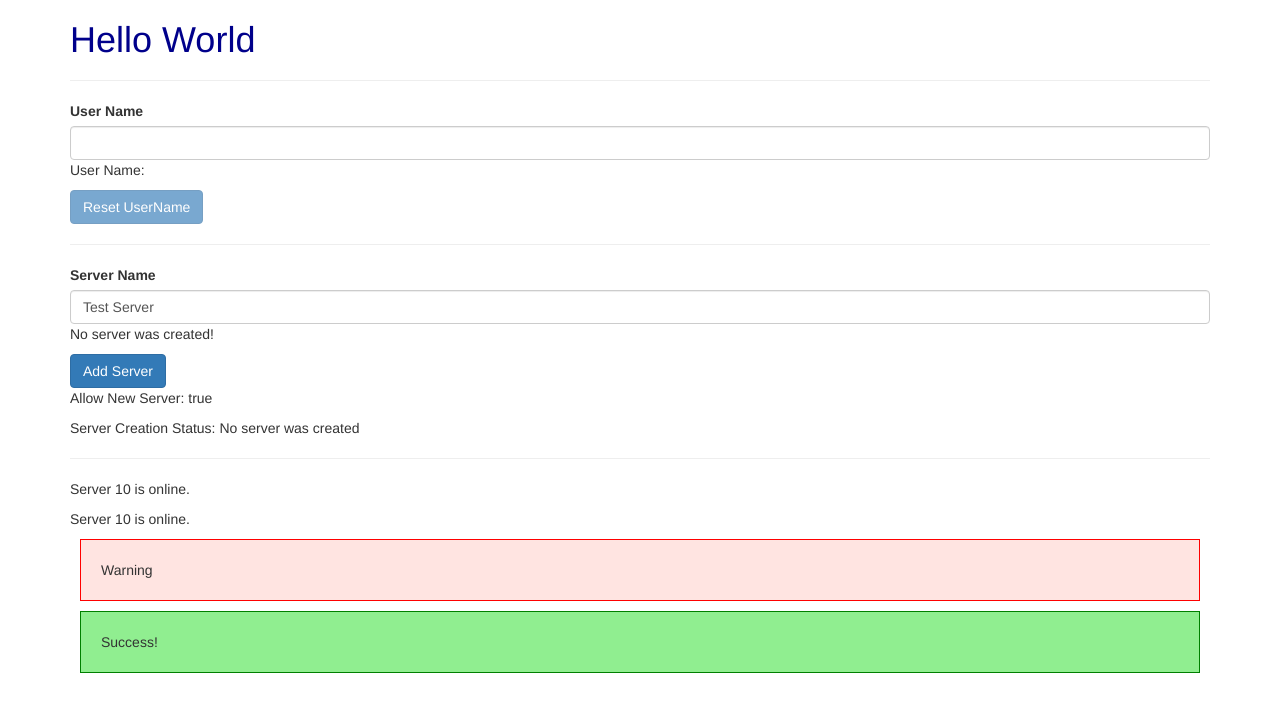
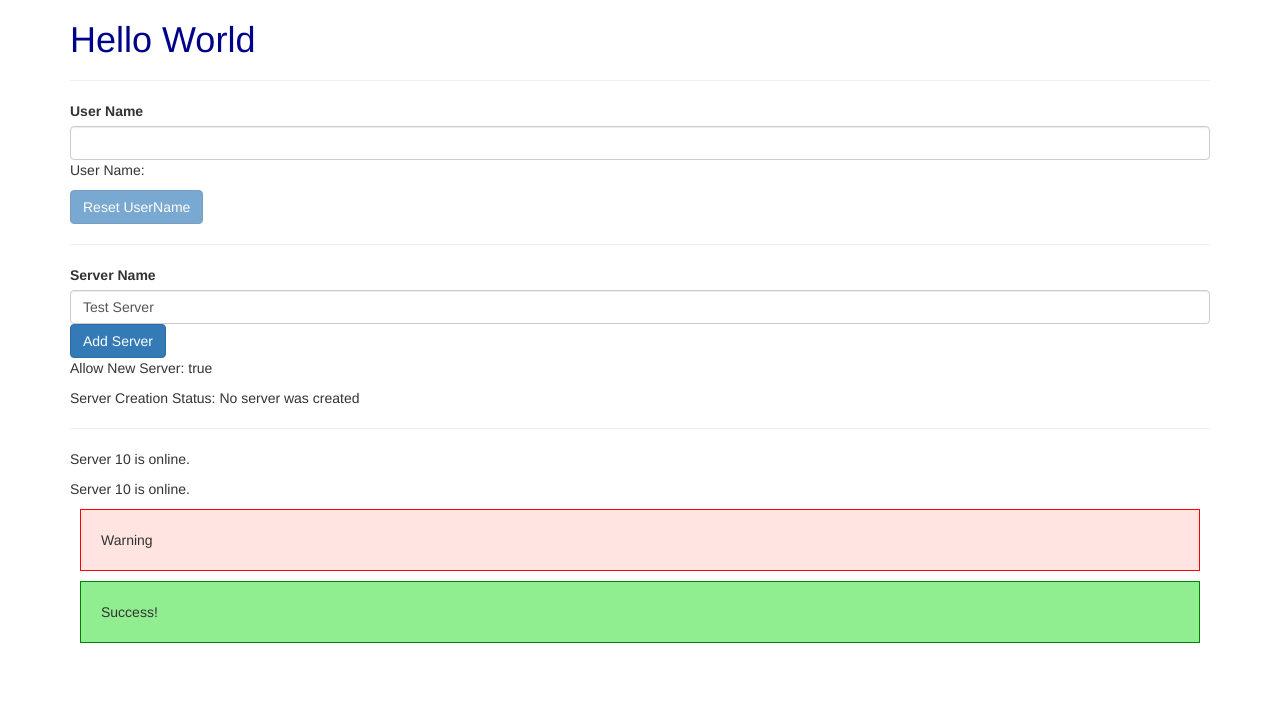
Before and after one commit to edezekiel/angular-complete-guide, an Angular app: page / in a window 1280 px wide. Shown: the top 712 px of the page. Built offline with nearby package versions, Linux system fonts and the light colour scheme.

Commit message:
Remove ngIf/else

```diff
--- a/src/app/components/servers/servers.component.html
+++ b/src/app/components/servers/servers.component.html
@@ -22,10 +22,7 @@
   type="text"
   class="form-control"
   [(ngModel)]="serverName">
-<p *ngIf="serverCreated; else noServer">Server Name: {{ serverName }}</p>
-<ng-template #noServer>
-  <p>No server was created!</p>
-</ng-template>
+<p *ngIf="serverCreated">Server Name: {{ serverName }}</p>
 <button
   class="btn btn-primary"
   [disabled]="!allowNewServer"
```
